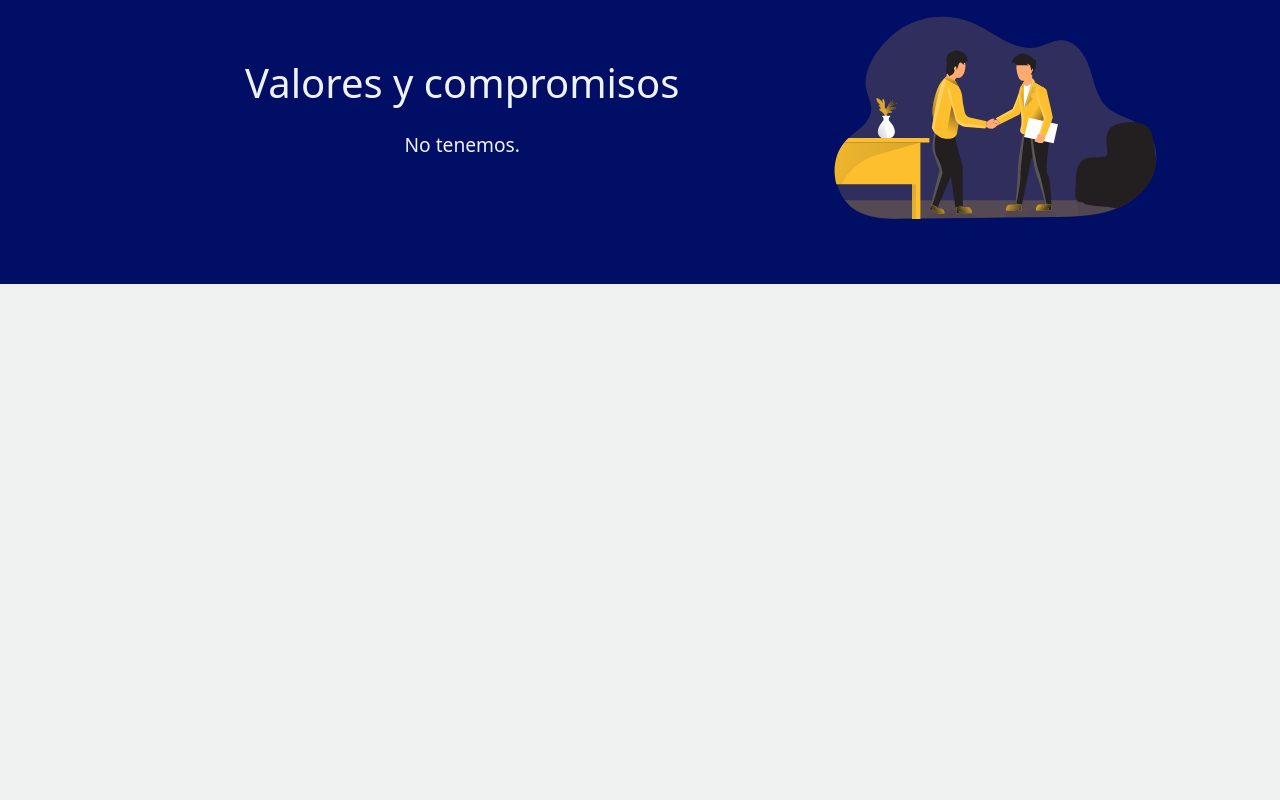
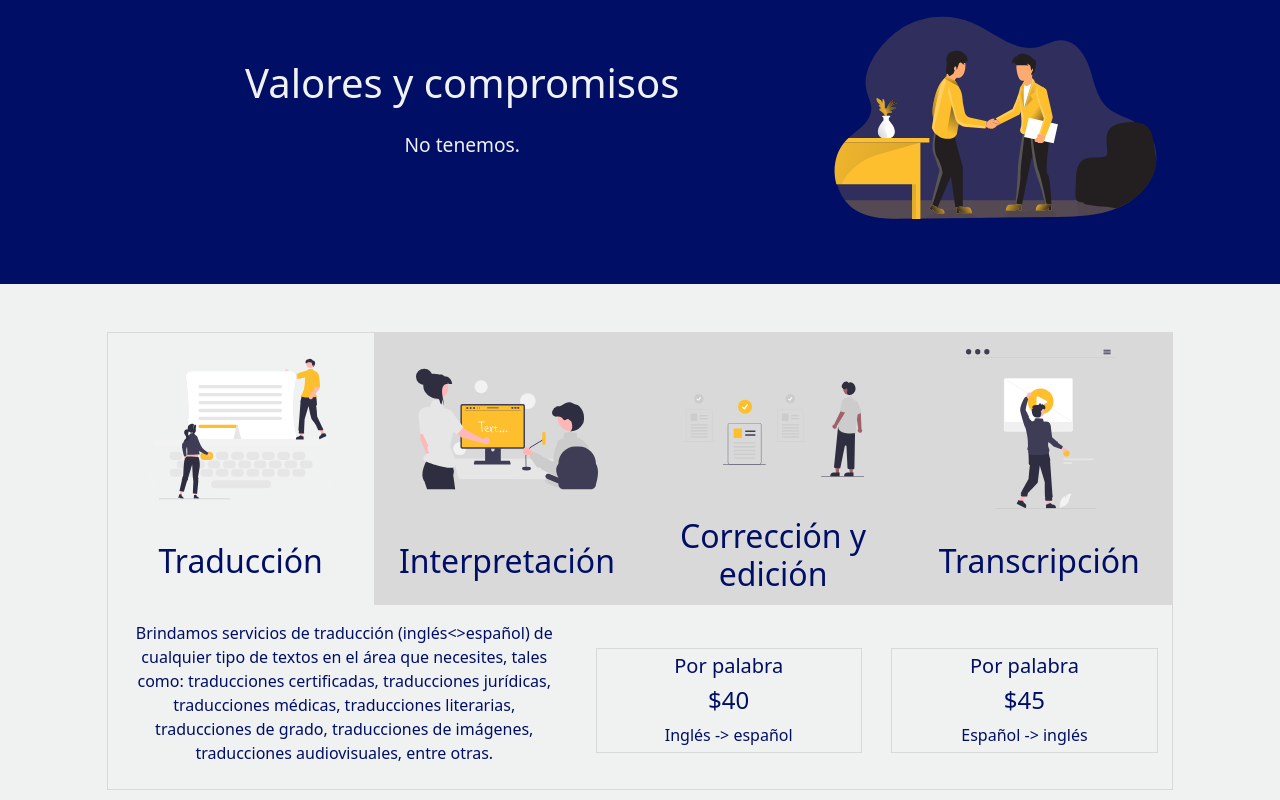
Before and after one commit to GagogoDev/ThotranslationsReact, a React (Vite) app: page / in a window 1280 px wide. Shown: the part 825-1625 px from the top of the page. Before the commit the page ends 1109 px from the top, so only its background shows below. Built offline with nearby package versions, Linux system fonts and the light colour scheme.

Commit message:
Base de Servicios

```diff
--- a/src/App.jsx
+++ b/src/App.jsx
@@ -4,7 +4,7 @@ import { useEffect, useState } from 'react';
 // Components
 import { Navbar, Loader } from './components/';
 
-import { Nosotros } from './components/sections/';
+import { Nosotros, Servicios } from './components/sections/';
 
 // Styles
 import './assets/css/styles.css';
@@ -29,6 +29,11 @@ function App() {
                     <Nosotros />
                 </div>
             </div>
+            <div className="row d-flex justify-content-center bg-light text-primary m-0">
+                <div className="col-11 col-md-10 align-items-center pt-5">
+                    <Servicios />
+                </div>
+            </div>
         </>
     );
 }
--- a/src/assets/css/styles.css
+++ b/src/assets/css/styles.css
@@ -2,6 +2,7 @@
     --primary: #010e66;
     --secondary: #fdbf2e;
     --light: #f0f2f1;
+    --grey: #D9D9D9;
 }
 
 /* Body */
@@ -54,9 +55,41 @@ body {
     border-color: var(--light);
 }
 
-
 /* Nosotros */
 
 .p-nosotros {
     font-size: 1.2rem;
 }
+
+/* Servicios */
+
+.div-servicios {
+    border: 1px solid #D9D9D9;
+    margin-bottom: 10rem;
+    padding: 0 0 0.5rem 0;
+}
+
+.tab-servicios {
+    height: 17rem;
+    max-width: 75%;
+    cursor: pointer;
+    background-color: var(--grey);
+}
+
+.tab-servicios.active {
+    background-color: var(--light);
+}
+
+.tab-servicios img {
+    height: 10rem;
+    max-width: 75%;
+}
+
+.div-precio {
+    border: 1px solid #D9D9D9;
+    padding: 0.3rem 0.3rem;
+}
+
+.div-precio p {
+    margin-bottom: 0;
+}
--- /dev/null
+++ b/src/assets/services/services.js
@@ -0,0 +1,61 @@
+export const services = [
+    {
+        id: 1,
+        image: '/images/Typewriter.svg',
+        title: 'traduccion_title',
+        description: 'traduccion_desciption',
+        precios: [
+            {
+                precio: '$40',
+                title: 'Por palabra',
+                detail: 'Inglés -> español',
+            },
+            {
+                precio: '$45',
+                title: 'Por palabra',
+                detail: 'Español -> inglés',
+            },
+        ],
+    },
+    {
+        id: 2,
+        image: '/images/Speech-To-Text.svg',
+        title: 'interpretacion_title',
+        description: 'interpretacion_desciption',
+        precios: [
+            {
+                precio: '6 UF',
+                title: 'Media jornada',
+            },
+            {
+                precio: '10 UF',
+                title: 'Jornada completa',
+            },
+        ],
+    },
+    {
+        id: 3,
+        image: '/images/Reviewed-Docs.svg',
+        title: 'correccion_y_edicion_title',
+        description: 'correccion_y_edicion_desciption',
+        precios: [
+            {
+                precio: '$35',
+                title: 'Por palabra',
+            },
+        ],
+    },
+    {
+        id: 4,
+        image: '/images/Media-Player.svg',
+        title: 'transcripcion_title',
+        description: 'transcripcion_desciption',
+        precios: [
+            {
+                precio: '$490',
+                title: 'Hablantes por minuto',
+                detail: '(1-2)',
+            },
+        ],
+    },
+];
--- a/src/assets/translations/en/global.json
+++ b/src/assets/translations/en/global.json
@@ -15,5 +15,15 @@
         "nuestro_enfoque_texto": "Por traducir",
         "valores_y_compromisos_titulo": "Por traducir",
         "valores_y_compromisos_texto": "Por traducir"
+    },
+    "servicios": {
+        "traduccion_title": "Por traducir",
+        "traduccion_desciption": "Por traducir",
+        "interpretacion_title": "Por traducir",
+        "interpretacion_desciption": "Por traducir",
+        "correccion_y_edicion_title": "Por traducir",
+        "correccion_y_edicion_desciption": "Por traducir",
+        "transcripcion_title": "Por traducir",
+        "transcripcion_desciption": "Por traducir"
     }
 }
--- a/src/assets/translations/es/global.json
+++ b/src/assets/translations/es/global.json
@@ -15,5 +15,15 @@
         "nuestro_enfoque_texto": "Nuestro enfoque es fomentar el reconocimiento y la valoración del trabajo del traductor y el intérprete en la sociedad, contribuyendo así al desarrollo de un mundo interconectado.",
         "valores_y_compromisos_titulo": "Valores y compromisos",
         "valores_y_compromisos_texto": "No tenemos."
+    },
+    "servicios": {
+        "traduccion_title": "Traducción",
+        "traduccion_desciption": "Brindamos servicios de traducción (inglés<>español) de cualquier tipo de textos en el área que necesites, tales como: traducciones certificadas, traducciones jurídicas, traducciones médicas, traducciones literarias, traducciones de grado, traducciones de imágenes, traducciones audiovisuales, entre otras.",
+        "interpretacion_title": "Interpretación",
+        "interpretacion_desciption": "Brindamos servicios de interpretación (inglés<>español y creole<>español) de cualquier tipo en el área que necesites, tales como: interpretaciones remotas (VRI), interpretaciones de conferencia, interpretaciones simultáneas, interpretaciones consecutivas, interpretaciones telefónicas (OPI), entre otras.",
+        "correccion_y_edicion_title": "Corrección y edición",
+        "correccion_y_edicion_desciption": "Brindamos servicios de corrección, revisión y edición de textos (inglés<>español) de cualquier tipo en el área que necesites, tales como: traducciones hechas con traductores automáticos, traducciones hechas con inteligencia artificial, traducciones con errores, entre otras.",
+        "transcripcion_title": "Transcripción",
+        "transcripcion_desciption": "Brindamos servicios de transcripciones (inglés y español) de cualquier tipo en el área que necesites, tales como: transcripciones de videos educativos, transcripciones de audios, transcripciones para subtítulos, entre otras."
     }
 }
--- a/src/components/sections/Nosotros.jsx
+++ b/src/components/sections/Nosotros.jsx
@@ -25,14 +25,14 @@ export const Nosotros = () => {
                     </p>
                 </div>
                 <div className="d-none d-md-block col-md-5 col-lg-4">
-                    <img src={TeamMeeting} alt="" />
+                    <img src={TeamMeeting} alt="TeamMeeting" />
                 </div>
             </div>
 
             {/* Nuestro enfoque */}
             <div className="row d-flex align-items-center text-center mt-4 mt-md-0">
                 <div className="d-none d-md-block col-md-5 col-lg-4">
-                    <img src={TeamBrainstorming} alt="" />
+                    <img src={TeamBrainstorming} alt="TeamBrainstorming" />
                 </div>
                 <div className="col-md-7 col-lg-8 justify-content-center">
                     <h1 className="d-block mb-4">
@@ -55,7 +55,7 @@ export const Nosotros = () => {
                     </p>
                 </div>
                 <div className="d-none d-md-block col-md-5 col-lg-4">
-                    <img src={Handshake} alt="" />
+                    <img src={Handshake} alt="Handshake" />
                 </div>
             </div>
         </>
--- /dev/null
+++ b/src/components/sections/Servicios.jsx
@@ -0,0 +1,83 @@
+// React
+import React, { useState } from 'react';
+
+// Translations
+import { useTranslation } from 'react-i18next';
+
+// Servicios
+import { services } from '../../assets/services/services';
+
+export const Servicios = () => {
+    const [t] = useTranslation('global');
+
+    const [activeTab, setActiveTab] = useState(1);
+
+    const onClickTab = (tab) => {
+        setActiveTab(tab);
+    };
+
+    return (
+        <>
+            <div className="row d-flex justify-content-center align-items-center text-center div-servicios">
+                {services.map(({ id, image, title }) => {
+                    return (
+                        <div
+                            key={id}
+                            className={`col-6 col-lg-3 d-flex tab-servicios ${
+                                activeTab == id ? 'active' : ''
+                            }`}
+                            onClick={(e) => onClickTab(id)}
+                        >
+                            <div className="row d-flex">
+                                <div className="col-12 d-flex justify-content-center align-self-start mt-3">
+                                    <img src={image} alt="Typewriter" />
+                                </div>
+                                <div className="col-12 d-flex justify-content-center align-items-end mb-3">
+                                    <h2 className="mt-2">
+                                        {t(`servicios.${title}`)}
+                                    </h2>
+                                </div>
+                            </div>
+                        </div>
+                    );
+                })}
+                <div className="col-12 mt-3">
+                    <div className="row d-flex align-items-center justify-content-around">
+                        <div className="col-5">
+                            <p>
+                                {services.map(({ id, description }) => {
+                                    if (id == activeTab) {
+                                        return t(`servicios.${description}`);
+                                    }
+                                })}
+                            </p>
+                        </div>
+                        {services.map(({ id, precios }) => {
+                            if (id == activeTab) {
+                                return precios.map(
+                                    ({ precio, title, detail }) => {
+                                        return (
+                                            <div className="col-3 div-precio">
+                                                <div className="row">
+                                                    <div className="col-12">
+                                                        <h5>{title}</h5>
+                                                    </div>
+                                                    <div className="col-12">
+                                                        <h4>{precio}</h4>
+                                                    </div>
+                                                    <div className="col-12">
+                                                        <p>{detail}</p>
+                                                    </div>
+                                                </div>
+                                            </div>
+                                        );
+                                    }
+                                );
+                            }
+                        })}
+                    </div>
+                </div>
+            </div>
+        </>
+    );
+};
--- a/src/components/sections/index.js
+++ b/src/components/sections/index.js
@@ -1 +1,2 @@
 export * from './Nosotros';
+export * from './Servicios';
```
